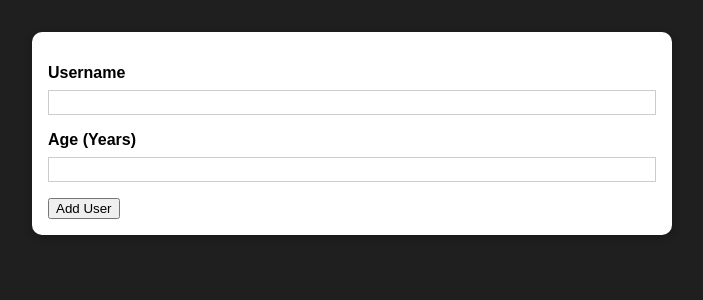
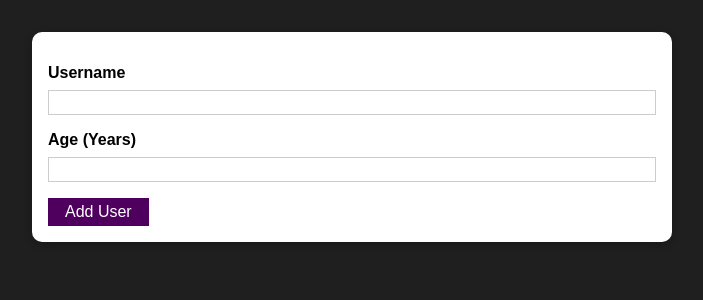
Before and after one commit to Torishnia/user-info, a React (Create React App) app: page / in a window 1280 px wide. Shown: the top 300 px of the page, without its empty margins (288-991 px from the left). Built offline with nearby package versions, Linux system fonts and the light colour scheme.

Commit message:
add component Button

```diff
--- a/src/components/AddUser/index.js
+++ b/src/components/AddUser/index.js
@@ -1,5 +1,7 @@
 import { useState } from 'react';
 import Card from '../UI/Card/index';
+import Button from '../UI/Button';
+
 import styles from './index.module.css';
 
 const AddUser = ({ onSave }) => {
@@ -56,9 +58,7 @@
             />
           </p>
         </div>
-        <div>
-          <button type='submit'>Add User</button>
-        </div>
+        <Button type='submit'>Add User</Button>
       </form>
     </Card>
   )
--- a/src/components/AddUser/index.module.css
+++ b/src/components/AddUser/index.module.css
@@ -3,24 +3,24 @@
   padding: 1rem;
   width: 90%;
   max-width: 40rem;
+}
 
-  & label {
+.input label {
   display: block;
   font-weight: bold;
   margin-bottom: 0.5rem;
 }
 
-  & input {
+.input input {
   font: inherit;
   display: block;
   width: 100%;
   border: 1px solid #ccc;
   padding: 0.15rem;
   margin-bottom: 0.5rem;
+}
 
-    &:focus {
+.input input:focus {
   outline: none;
   border-color: #4f005f;
 }
-  }
-}
--- /dev/null
+++ b/src/components/UI/Button/index.js
@@ -0,0 +1,13 @@
+import styles from './index.module.css';
+
+const Button = (props) => {
+  return (
+    <button
+      className={styles.button}
+      type={props.type || 'button'}
+      onClick={props.onClick}
+    >{props.children}</button>
+  )
+}
+
+export default Button;
--- /dev/null
+++ b/src/components/UI/Button/index.module.css
@@ -0,0 +1,18 @@
+.button {
+  font: inherit;
+  border: 1px solid #4f005f;
+  background: #4f005f;
+  color: white;
+  padding: 0.25rem 1rem;
+  cursor: pointer;
+}
+
+.button:hover,
+.button:active {
+  background: #741188;
+  border-color: #741188;
+}
+
+.button:focus {
+  outline: none;
+}
```
Lines whose indentation alone changed are shown as unchanged.
